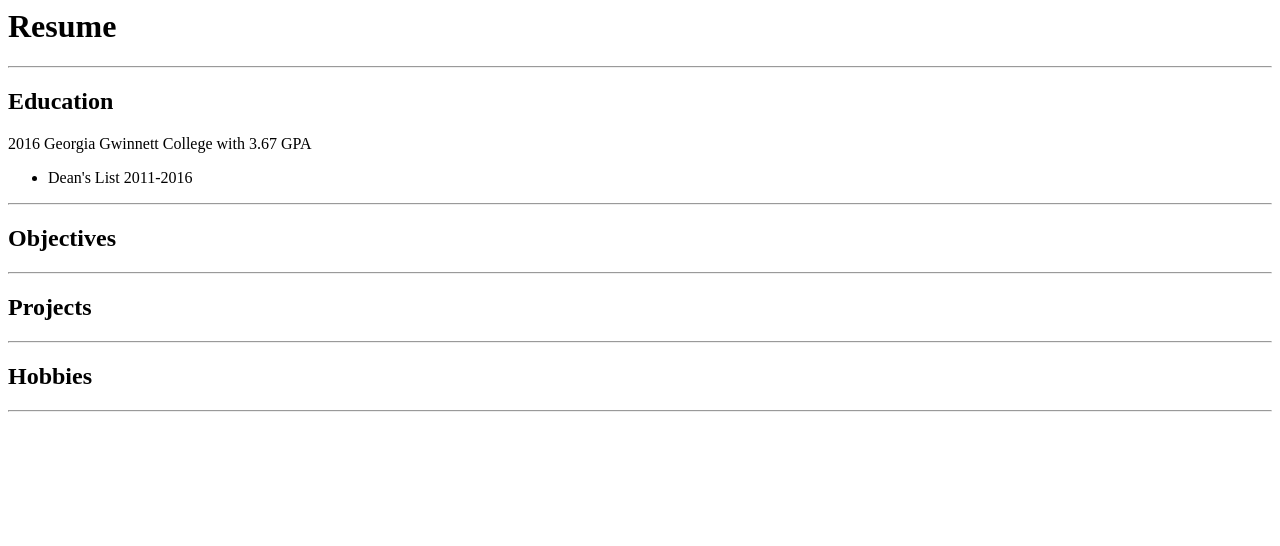
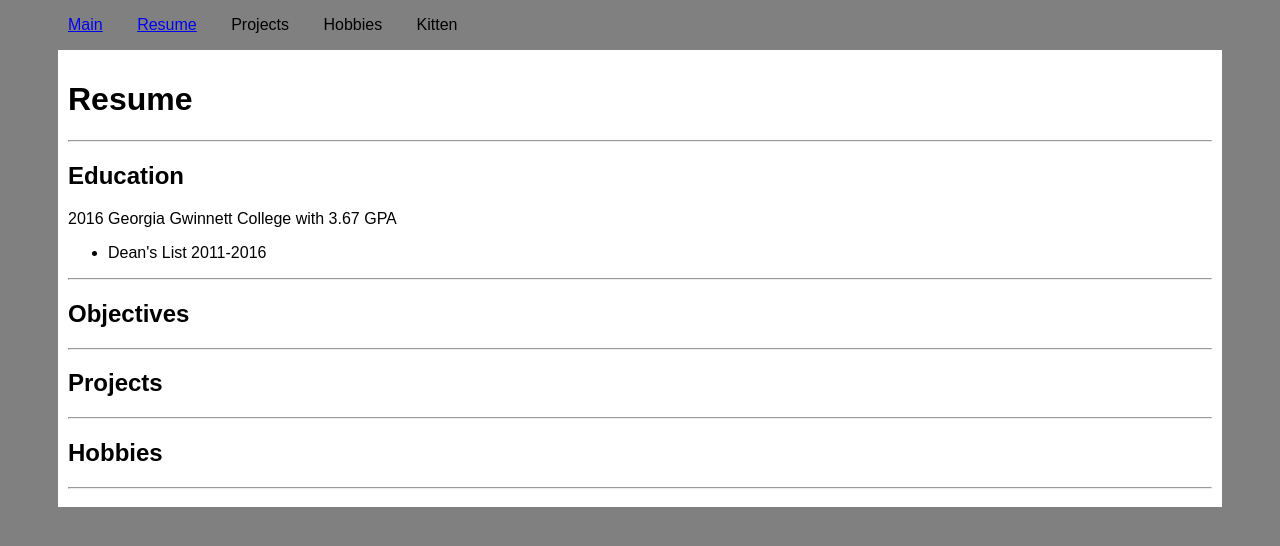
Before and after one commit to dbaines23/dbaines23.github.io, a plain HTML site: page resume.html in a window 1280 px wide. Drawn offline with Linux system fonts and the light colour scheme.

Commit message:
updated resume

```diff
--- a/resume.html
+++ b/resume.html
@@ -1,10 +1,23 @@
+<!DOCTYPE html>
+
 <html>
-
 <head>
 <title>Derrick's Resume</title>
+<link rel="stylesheet" type="text/css" href="css/main.css"/>
 </head>
 
 <body>
+    <div class="nav">
+        <ul>
+            <li><a href="index.html">Main</a></li>
+            <li><a href="resume.html">Resume</a></li>
+            <li>Projects</li>
+            <li>Hobbies</li>
+            <li>Kitten</li>
+        </ul>
+        </div>
+
+        <div class="container">
 <h1>Resume</h1>
 <hr>
 <h2>Education</h2>
@@ -22,6 +35,7 @@
 <h2>Hobbies</h2>
 <p></p>
 <hr>
+</div>
 </body>
 
 </html>
```
